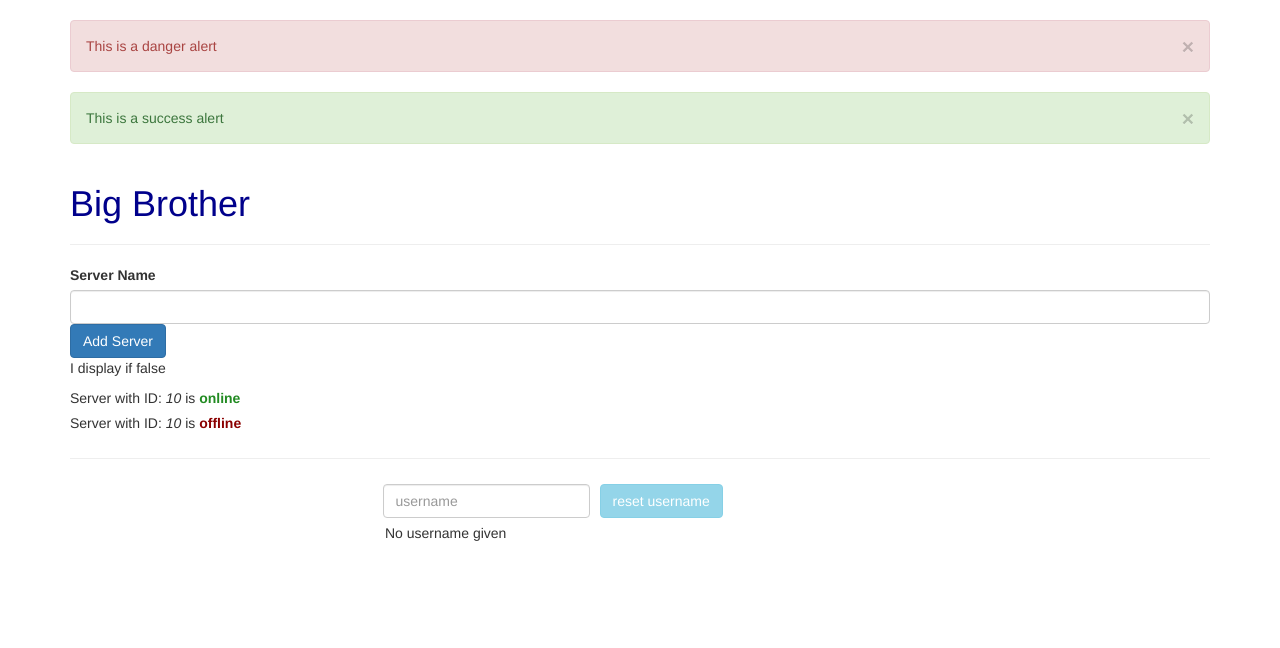
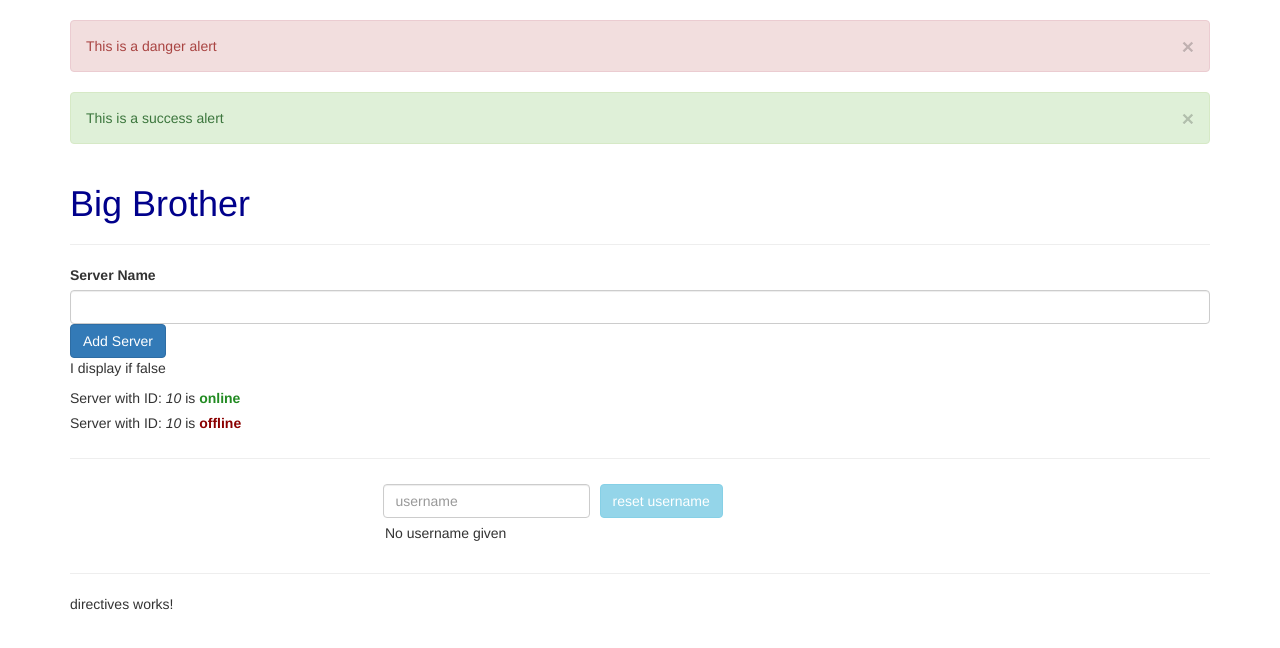
Before and after one commit to CristianLluis/angular-practice, an Angular app: page / in a window 1280 px wide. Shown: the top 648 px of the page. Built offline with nearby package versions, Linux system fonts and the light colour scheme.

Commit message:
adding new component to try out some directives

```diff
--- a/src/app/app.component.html
+++ b/src/app/app.component.html
@@ -18,4 +18,10 @@
       <app-two-way-binding></app-two-way-binding>
     </div>
   </div>
+  <hr>
+  <div class="row">
+    <div class="col-xs-12">
+      <app-directives></app-directives>
+    </div>
+  </div>
 </div>
--- a/src/app/app.module.ts
+++ b/src/app/app.module.ts
@@ -8,6 +8,7 @@
 import { WarningAlertComponent } from './warning-alert/warning-alert.component';
 import { SuccessAlertComponent } from './success-alert/success-alert.component';
 import { TwoWayBindingComponent } from './two-way-binding/two-way-binding.component';
+import { DirectivesComponent } from './directives/directives.component';
 
 @NgModule({
   declarations: [
@@ -17,6 +18,7 @@
     WarningAlertComponent,
     SuccessAlertComponent,
     TwoWayBindingComponent,
+    DirectivesComponent,
   ],
   imports: [
     BrowserModule,
--- /dev/null
+++ b/src/app/directives/directives.component.html
@@ -0,0 +1 @@
+<p>directives works!</p>
--- /dev/null
+++ b/src/app/directives/directives.component.ts
@@ -0,0 +1,15 @@
+import { Component, OnInit } from '@angular/core';
+
+@Component({
+  selector: 'app-directives',
+  templateUrl: './directives.component.html',
+  styleUrls: ['./directives.component.css']
+})
+export class DirectivesComponent implements OnInit {
+
+  constructor() { }
+
+  ngOnInit(): void {
+  }
+
+}
```
Also changed, not shown: src/app/directives/directives.component.css (added).
